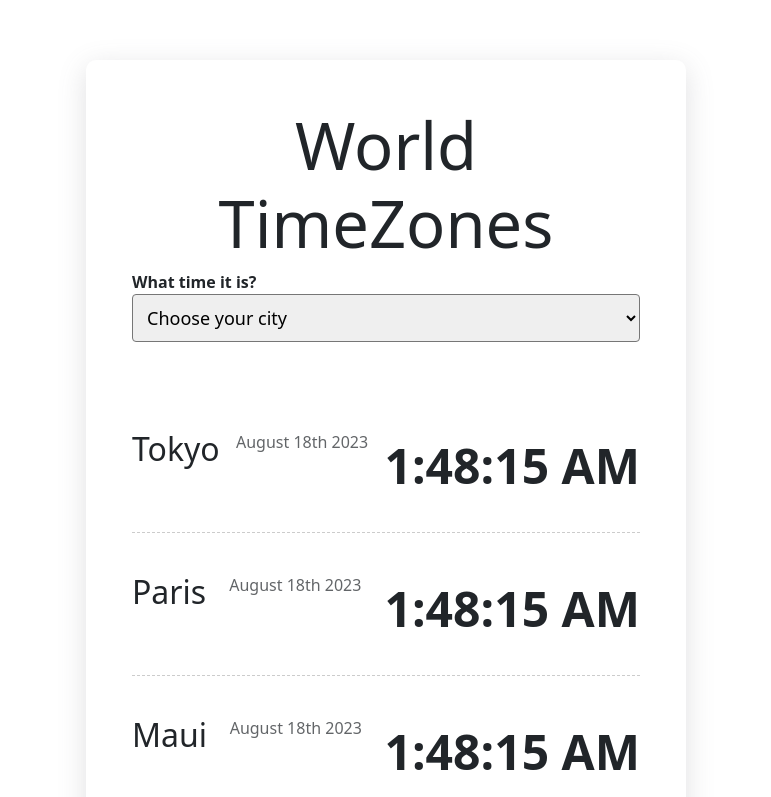
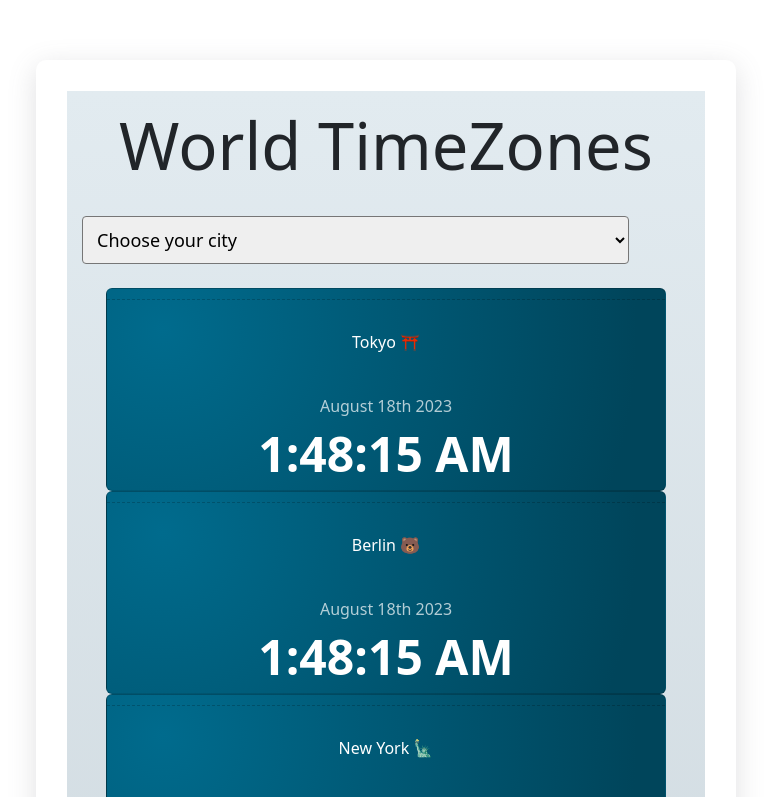
Before and after one commit to maryluzmeva/WorldClock, a plain HTML site: page index.html in a window 1280 px wide. Shown: the top 797 px of the page, without its empty margins (254-1025 px from the left). Drawn offline with nearby package versions, Linux system fonts and the light colour scheme.

Commit message:
Add some CSS elements and Bootstrap

```diff
--- a/index.html
+++ b/index.html
@@ -19,34 +19,39 @@
     <div class="worldclock-app-wrapper">
         <h1>World TimeZones</h1>
         <div id="cities-dropdown">
-            <label for="timezones"><strong>What time it is?</strong></label>
+            <label for="timezones"></label>
                 <select name="timezones" id="timezones">
                     <option value="">Choose your city</option>
-                    <option value="current">Current City</option>
-                    <option value="Europe/Paris">🥐Paris</option>
+                    <option value="current">📍Current City</option>
                     <option value="Asia/Tokyo">⛩️Tokyo</option>
-                    <option value="Australia/Sydney">🌏Sydney</option>
+                    <option value="Europe/Berlin">🐻Berlin</option>
+                    <option value="America/New_York">🗽New York</option>
+                    <option value="Pacific/Honolulu">🌺Honolulu</option>
                 </select>
         <br />
-        <br />
         </div>
-    <div id="cities">
-        <div class="city" id="tokyo">
-            <h2>Tokyo</h2>
+<div id="cities">
+    <div class="card mx-auto" id= "tokyop" style="width: 35rem;">
+        <span class="city">Tokyo ⛩️</span>
             <div class="date">August 18th 2023</div>
             <div class="time">1:48:15 AM</div>
-        </div>
-        <div class="city" id="paris">
-            <h2>Paris</h2>
+    </div>
+    <div class="card mx-auto" id= "berlin" style="width: 35rem;">
+        <span class="city">Berlin 🐻</span>
             <div class="date">August 18th 2023</div>
             <div class="time">1:48:15 AM</div>
-        </div>
-        <div class="city" id="Maui">
-            <h2>Maui</h2>
+    </div>
+    <div class="card mx-auto" id= "new-york" style="width: 35rem;">
+        <span class="city">New York 🗽</span>
             <div class="date">August 18th 2023</div>
             <div class="time">1:48:15 AM</div>
-        </div>
     </div>
+    <div class="card mx-auto" id= "honolulu" style="width: 35rem;">
+        <span class="city">Honolulu 🌺</span>
+            <div class="date">August 18th 2023</div>
+            <div class="time">1:48:15 AM</div>
+    </div>
+</div>
 
 
 
--- a/src/styles.css
+++ b/src/styles.css
@@ -1,13 +1,13 @@
 select {
         display: block;
-        width: 100%;
+        width: 90%;
         font-size: 18px;
         border-radius: 4px;
         padding: 10px;
       }
 
 .container {
-    max-width: 600px;
+    max-width: 700px;
     margin: 60px auto;
     background: white;
     padding: 30px;
@@ -15,11 +15,12 @@ select {
     border-radius: 10px;
   }
   .city {
-    display: flex;
+    display: block;
     margin: 10px 0;
     justify-content: space-between;
     padding: 30px 0;
-    border-bottom: 1px dashed rgba(0, 0, 0, 0.2);
+    border-top: 1px dashed rgba(0, 0, 0, 0.2);
+    text-align: center;
   }
 
   .city:last-child {
@@ -54,9 +55,31 @@ p {
 }
 
 .worldclock-app-wrapper {
+    display: block;
+    margin: auto;
     border: 1px solid white;
-    background: url("..//images/clock-time.jpg");
+    background: linear-gradient(to top, #cfd9df 0%, #e2ebf0 100%);
     background-repeat: no-repeat;
     background-size:contain;
     padding: 15px;
 }
+
+.card {
+  display: block;
+  text-align: center;
+  color:#ffff;
+  background: radial-gradient(circle at 10% 20%, rgb(0, 107, 141) 0%, rgb(0, 69, 91) 90%);
+  background-position: center;
+  transition: ease-in;
+
+}
+
+.card:hover {
+  transform: scale(1.15);
+}
+
+ul {
+  text-align: center;
+  padding-left: 0%;
+
+}
```
Also changed, not shown: images/github-mark-white.png (deleted).
